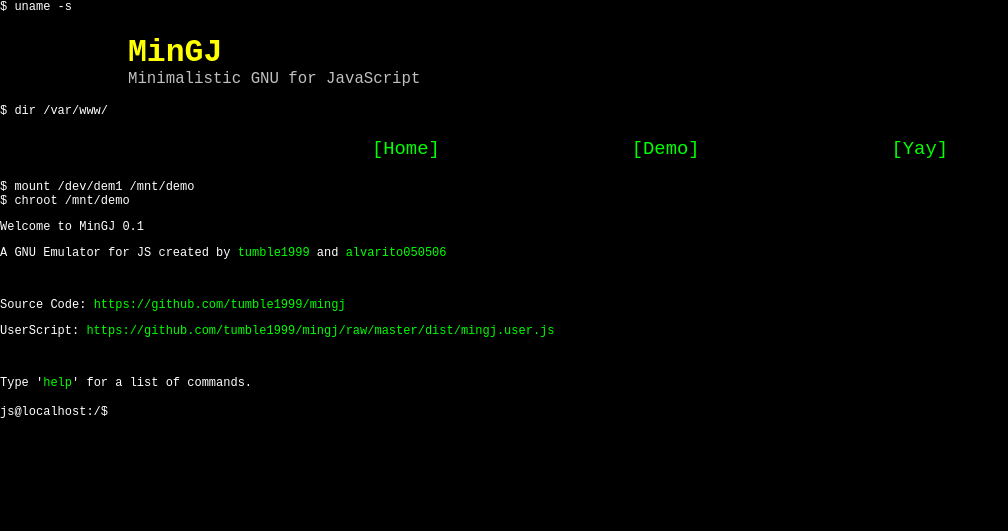
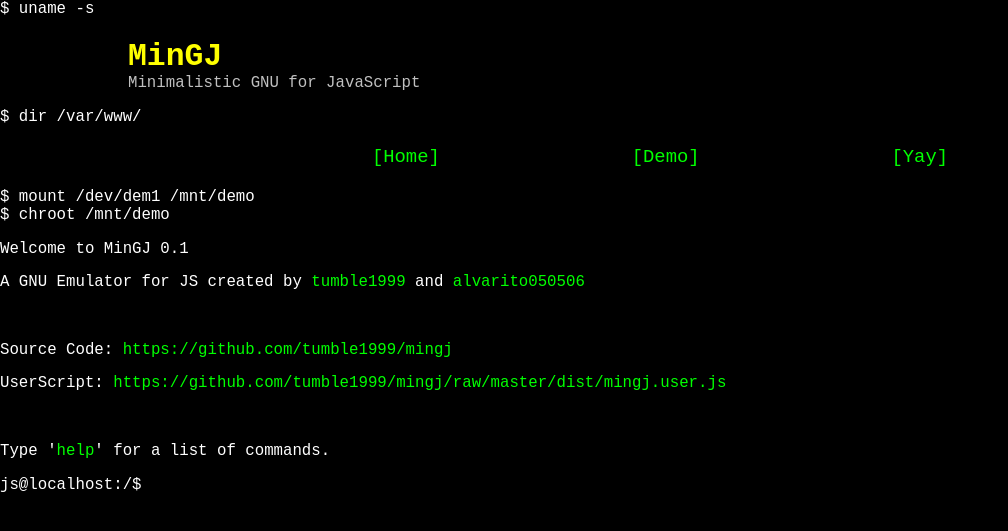
Before and after one commit to tumble1999/mingj, a Jekyll site: the page built from demo/index.html, in a window 1280 px wide. Shown: the top 531 px of the page, without its empty margins (0-1008 px from the left). Built offline with Jekyll 4.4.1, drawn with Linux system fonts in a browser that asks for light colours.

Commit message:
demo fic

```diff
--- a/_includes/scripts.html
+++ b/_includes/scripts.html
@@ -1,6 +1 @@
 <script src="{{site.url}}/web/prompt-style.js"></script>
-
-
-<script src="{{site.url}}/dist/mingj.min.js"></script>
-<script src="{{site.url}}/demo/webprompt.js"></script>
-<script src="{{site.url}}/demo/index.js"></script>
--- a/demo/index.html
+++ b/demo/index.html
@@ -3,7 +3,7 @@
 ---
 <p class="prompt">mount /dev/dem1 /mnt/demo</p>
 <p class="prompt">chroot /mnt/demo</p>
-<div id="stdout">
+<div id="stdout" class="prompt-">
 	<p>Welcome to MinGJ 0.1</p>
 	<p>A GNU Emulator for JS created by <a href="https://github.com/tumble1999" >tumble1999</a> and <a href="'https://github.com/alvarito050506">alvarito050506</a></p>
 	<br>
@@ -12,3 +12,9 @@
 	<br>
 	<p>Type '<span class="color-green" onclick="Bash('help')" style="cursor:pointer;">help</span>' for a list of commands.</p>
 </div>
+
+
+
+<script src="{{site.url}}/dist/mingj.min.js"></script>
+<script src="{{site.url}}/demo/webprompt.js"></script>
+<script src="{{site.url}}/demo/index.js"></script>
--- a/demo/webprompt.js
+++ b/demo/webprompt.js
@@ -28,14 +28,15 @@
 function stdin(promptText) {
 	if(document.getElementById("prompt")) return new Promise((resolve,reject)=>reject);
 	var stdinRow = document.createElement("span");
-	stdinRow.id = "stdin"
+	stdinRow.id = "prompt"
+	stdinRow.classList.add("prompt-")
 
 	var prompt = document.createElement("span");
 	prompt.textContent = promptText;
 	stdinRow.appendChild(prompt);
 
 	var stdin = document.createElement("span");
-	stdin.id = "prompt"
+	stdin.id = "stdin"
 	stdin.role = "textbox"
 	stdin.contentEditable = true;
 	stdinRow.appendChild(stdin);
--- a/web/bash.css
+++ b/web/bash.css
@@ -5,11 +5,11 @@
 	font-size: 1.1em;
 }
 
-p.prompt,p.prompt- {
+p.prompt,.prompt- {
 	padding: 0;
 	margin: 0;
 	width:100%;
-	font-size: 12px;
+	font-size: 1em;
 	text-align: left;
 }
 
--- a/web/style.css
+++ b/web/style.css
@@ -66,12 +66,6 @@
 	color:#008000;
 }
 
-
-#stdin,#stdout {
-
-	font-size: 12px;
-}
-
 #stdin {
 	/* margin-left: 1em; */
 	width: auto;
```
